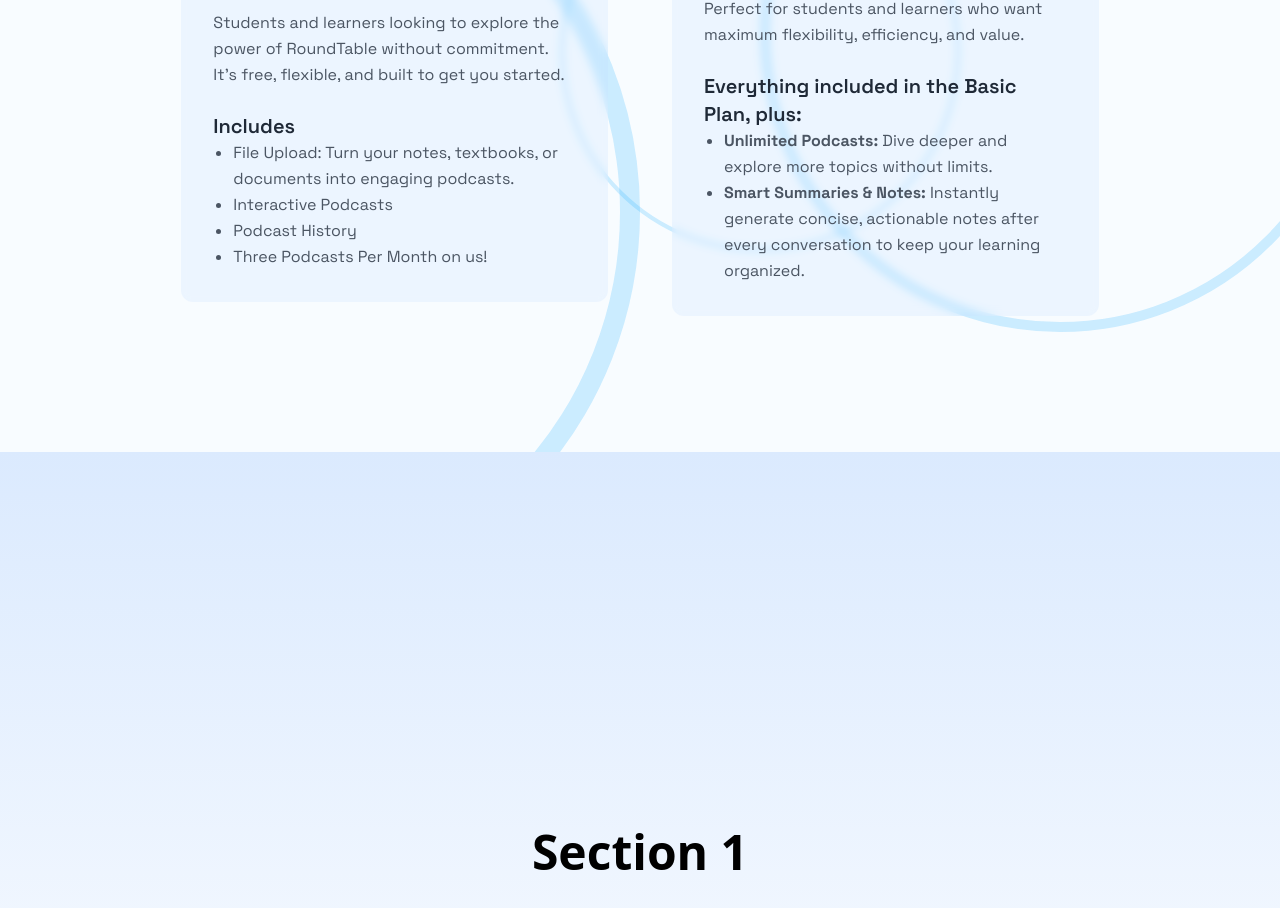
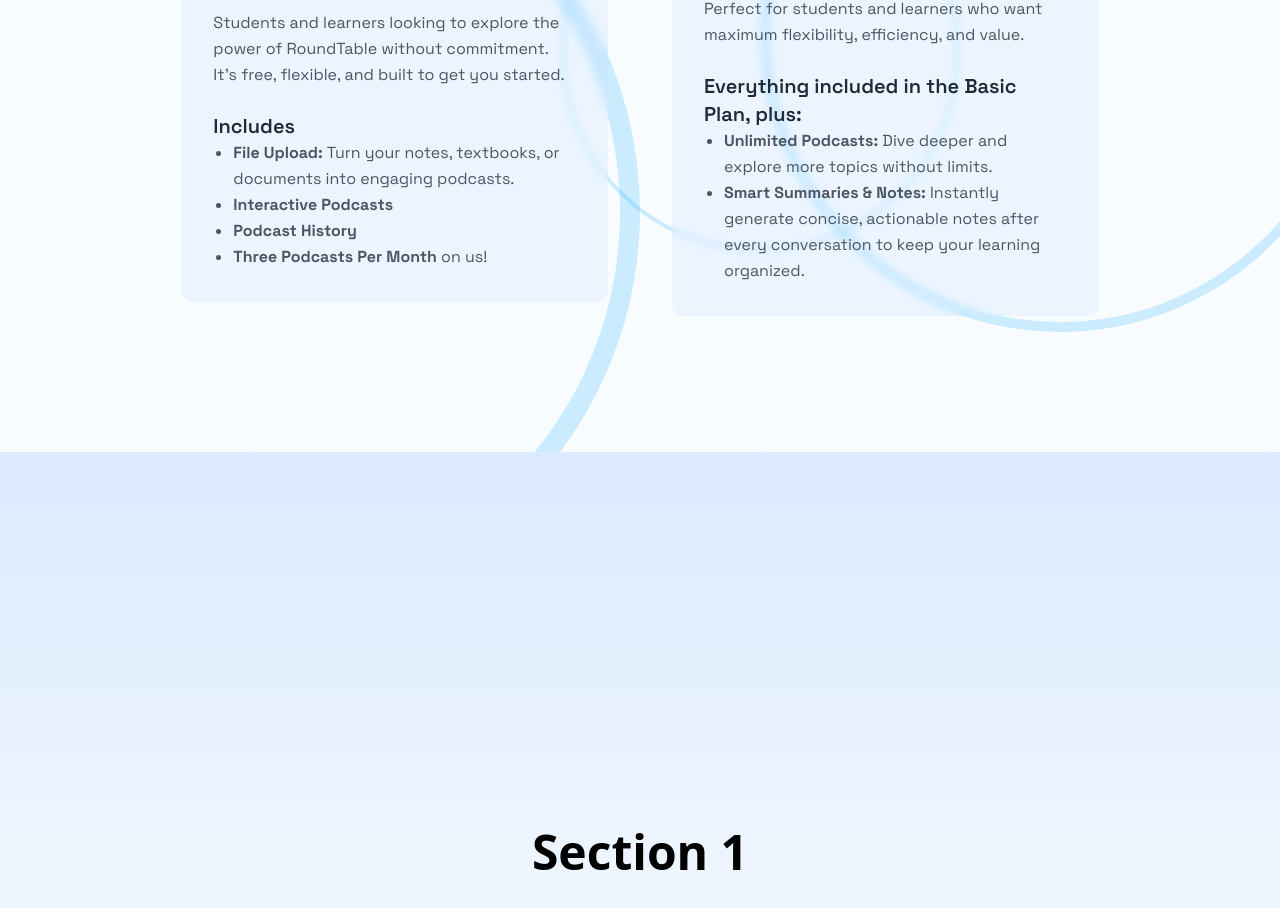
Before and after one commit to Maurilio-Saddoud/RoundTable.com, a React (Create React App) app: page / in a window 1280 px wide. Shown: the part 4588-5496 px from the top of the page. Built offline with nearby package versions, Linux system fonts and the light colour scheme.

Commit message:
added <b> tags throughout pricing cards

```diff
--- a/src/containers/PricingContainer/PricingContainer.jsx
+++ b/src/containers/PricingContainer/PricingContainer.jsx
@@ -149,12 +149,12 @@ const PricingContainer = () => {
             <h4 className="text-xl font-semibold text-gray-800 !mt-0 !mb-0">Includes</h4>
             <ul className="space-y-3 list-disc pl-5 text-gray-600 !mt-0 !mb-0">
               <li className="leading-relaxed !mt-0 !mb-0">
-                File Upload: Turn your notes, textbooks, or documents into
+                <b>File Upload: </b>Turn your notes, textbooks, or documents into
                 engaging podcasts.
               </li>
-              <li className="leading-relaxed !mt-0 !mb-0">Interactive Podcasts</li>
-              <li className="leading-relaxed !mt-0 !mb-0">Podcast History</li>
-              <li className="leading-relaxed !mt-0 !mb-0">Three Podcasts Per Month on us!</li>
+              <li className="leading-relaxed !mt-0 !mb-0"><b>Interactive Podcasts</b></li>
+              <li className="leading-relaxed !mt-0 !mb-0"><b>Podcast History</b></li>
+              <li className="leading-relaxed !mt-0 !mb-0"><b>Three Podcasts Per Month</b> on us!</li>
             </ul>
           </div>
         </Card>
```
